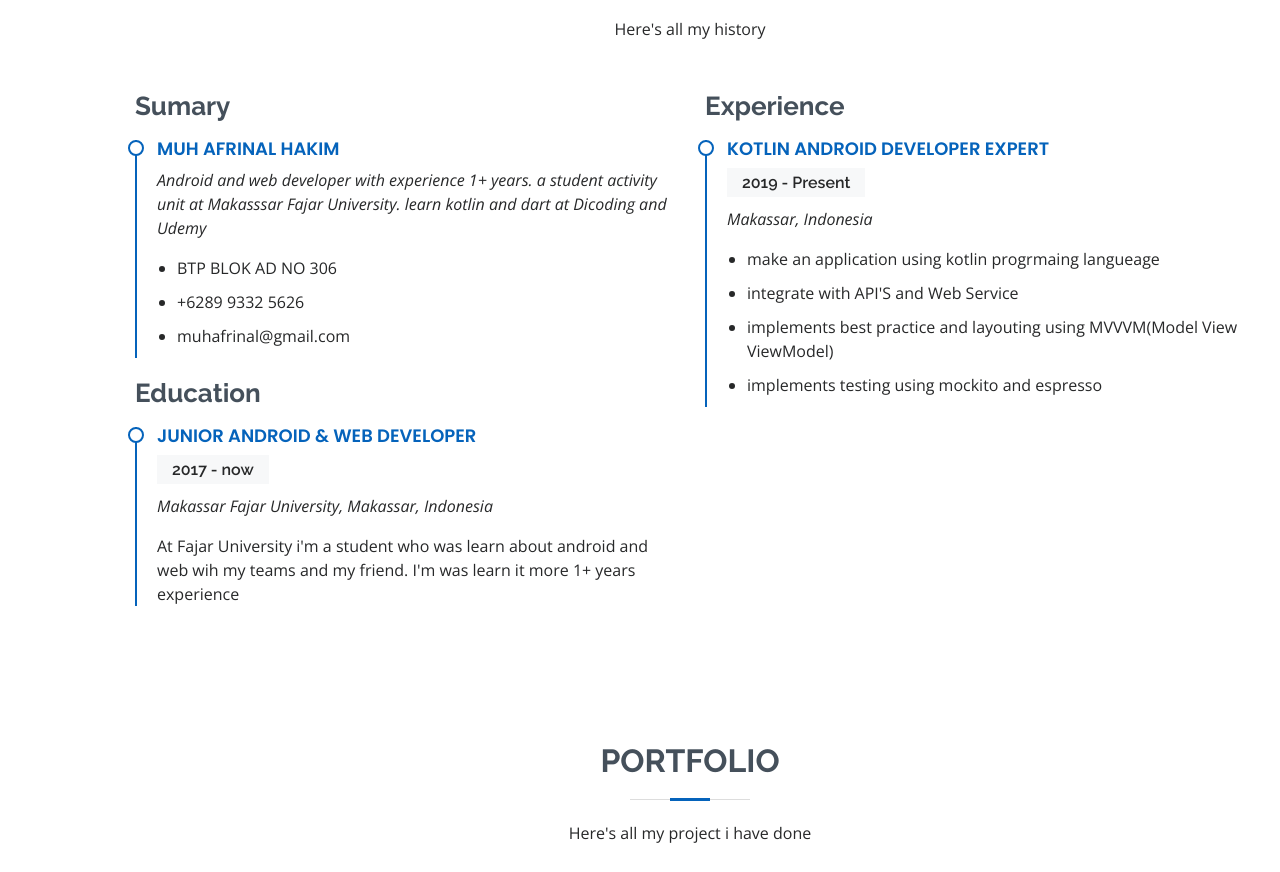
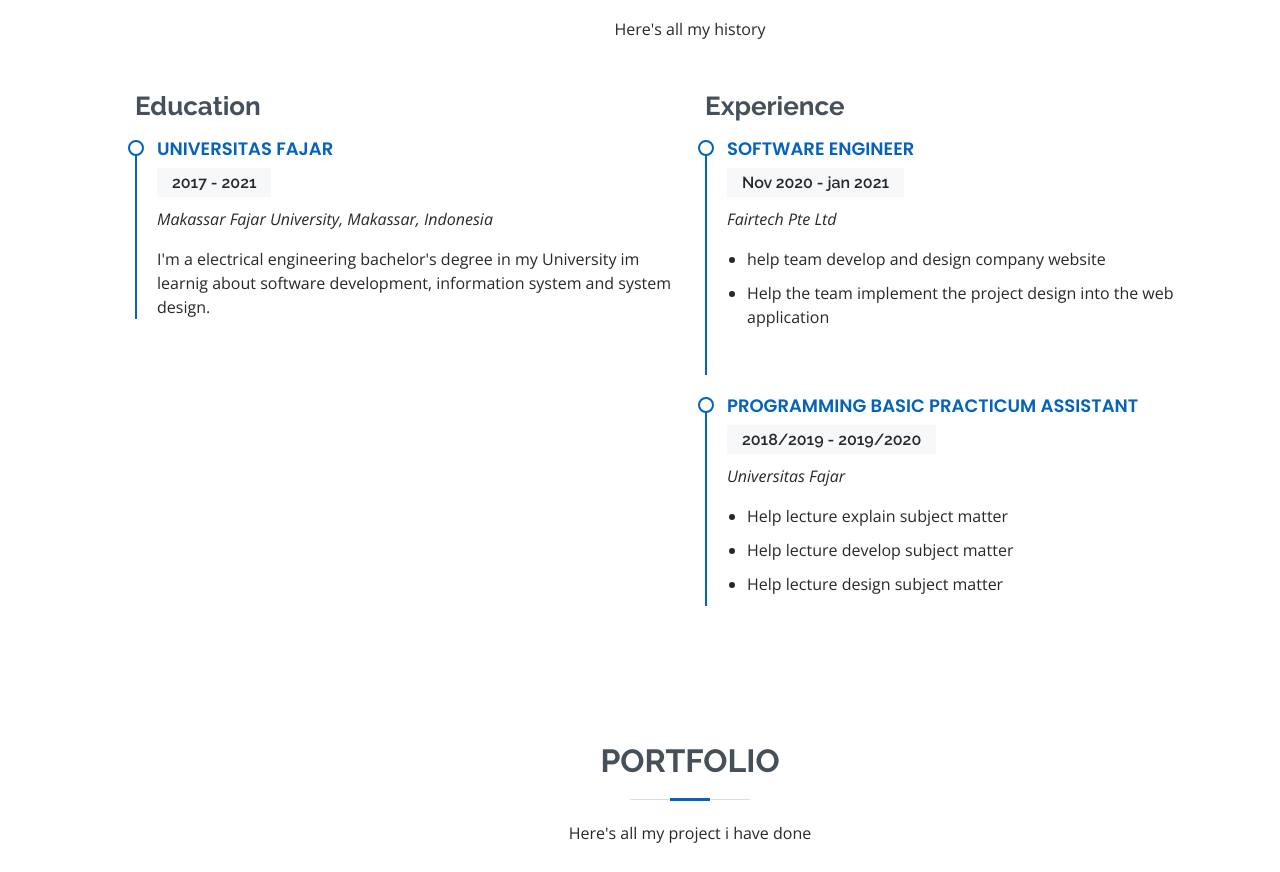
Before and after one commit to Rinal-29/Rinal-29.github.io, a plain HTML site: page index.html in a window 1280 px wide. Shown: the part 2037-2909 px from the top of the page. Drawn offline with nearby package versions, Linux system fonts and the light colour scheme.

Commit message:
update resume about me

```diff
--- a/index.html
+++ b/index.html
@@ -227,42 +227,42 @@
 
         <div class="row">
           <div class="col-lg-6">
-            <h3 class="resume-title">Sumary</h3>
-            <div class="resume-item pb-0">
-              <h4>Muh Afrinal Hakim</h4>
-              <p><em>Android and web developer with experience 1+ years. a student activity unit at Makasssar Fajar
-                  University. learn kotlin and dart at Dicoding and Udemy</em></p>
-              <ul>
-                <li>BTP BLOK AD NO 306</li>
-                <li> +6289 9332 5626</li>
-                <li>muhafrinal@gmail.com</li>
-              </ul>
-            </div>
-
             <h3 class="resume-title">Education</h3>
             <div class="resume-item">
-              <h4>Junior Android &amp; Web Developer</h4>
-              <h5>2017 - now</h5>
+              <h4>Universitas Fajar</h4>
+              <h5>2017 - 2021</h5>
               <p><em>Makassar Fajar University, Makassar, Indonesia</em></p>
-              <p>At Fajar University i'm a student who was learn about android and web wih my teams and my friend. I'm
-                was learn it more 1+ years experience</p>
+              <p> I'm a electrical engineering bachelor's degree in my University im learnig about software development,
+                information system and system design.
+              </p>
             </div>
           </div>
+
           <div class="col-lg-6">
             <h3 class="resume-title">Experience</h3>
             <div class="resume-item">
-              <h4>Kotlin Android Developer Expert</h4>
-              <h5>2019 - Present</h5>
-              <p><em>Makassar, Indonesia </em></p>
+              <h4>Software Engineer</h4>
+              <h5>Nov 2020 - jan 2021</h5>
+              <p><em>Fairtech Pte Ltd</em></p>
               <ul>
-                <li>make an application using kotlin progrmaing langueage </li>
-                <li>integrate with API'S and Web Service </li>
-                <li>implements best practice and layouting using MVVVM(Model View ViewModel)</li>
-                <li>implements testing using mockito and espresso</li>
+                <li>help team develop and design company website </li>
+                <li>Help the team implement the project design into the web application </li>
+              </ul>
+            </div>
+            <div class="mt-4"></div>
+            <div class="resume-item">
+              <h4>Programming Basic Practicum Assistant</h4>
+              <h5>2018/2019 - 2019/2020</h5>
+              <p><em>Universitas Fajar</em></p>
+              <ul>
+                <li>Help lecture explain subject matter </li>
+                <li>Help lecture develop subject matter </li>
+                <li>Help lecture design subject matter </li>
               </ul>
             </div>
           </div>
         </div>
+      </div>
 
       </div>
     </section><!-- End Resume Section -->
```
